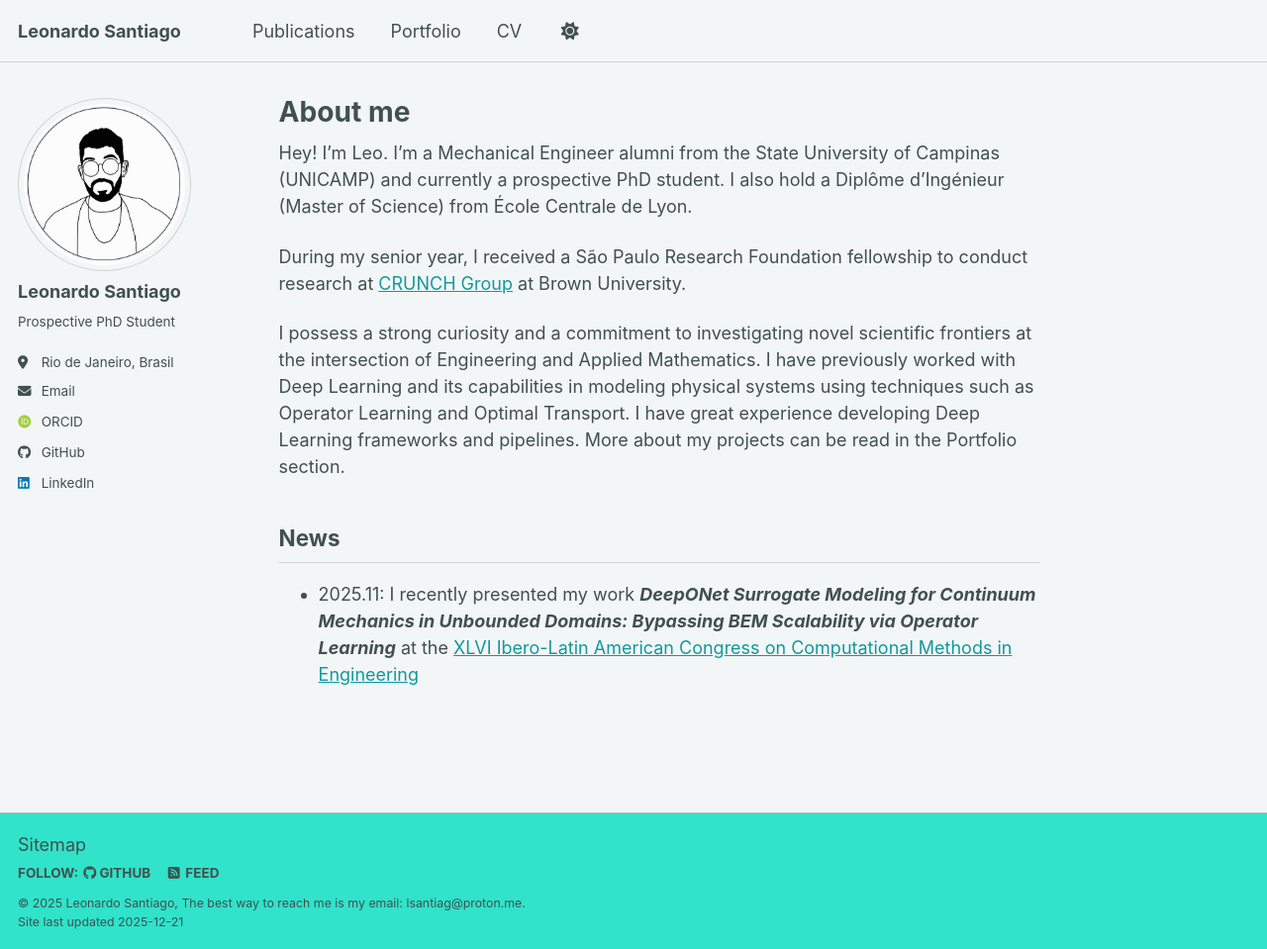
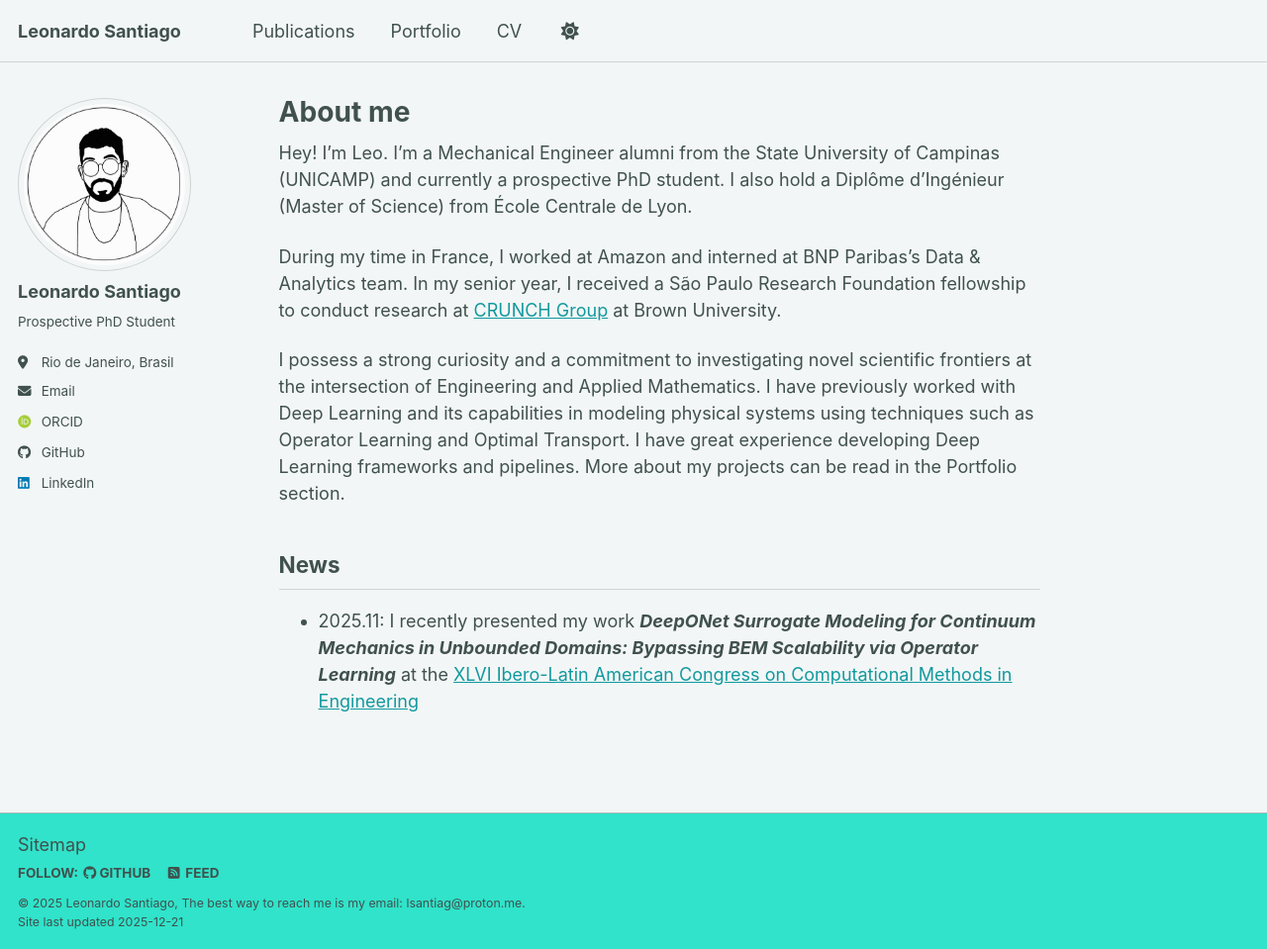
Before and after one commit to lsantiago-s/lsantiago-s.github.io, a Jekyll site: the page built from _pages/about.md, in a window 1280 px wide and 959 px high. Shown: the whole window at 99% size. Built offline with Jekyll 4.4.1, drawn with Linux system fonts in a browser that asks for light colours; some web fonts are replaced; a script bundle is joined from its source files by our own code; library files that are not in the unit come from our copies.

Commit message:
Revise about section for improved readability
Reordered sentences for better flow in the about section.

```diff
--- a/_pages/about.md
+++ b/_pages/about.md
@@ -10,7 +10,7 @@ redirect_from:
 
 Hey! I'm Leo. I'm a Mechanical Engineer alumni from the State University of Campinas (UNICAMP) and currently a prospective PhD student. I also hold a Diplôme d'Ingénieur (Master of Science) from École Centrale de Lyon.
 
-During my senior year, I received a São Paulo Research Foundation fellowship to conduct research at [CRUNCH Group](https://sites.brown.edu/crunch-group/) at Brown University.
+During my time in France, I worked at Amazon and interned at BNP Paribas's Data & Analytics team. In my senior year, I received a São Paulo Research Foundation fellowship to conduct research at [CRUNCH Group](https://sites.brown.edu/crunch-group/) at Brown University.
 
 I possess a strong curiosity and a commitment to investigating novel scientific frontiers at the intersection of Engineering and Applied Mathematics. I have previously worked with Deep Learning and its capabilities in modeling physical systems using techniques such as Operator Learning and Optimal Transport. I have great experience developing Deep Learning frameworks and pipelines. More about my projects can be read in the Portfolio section.
 
```
